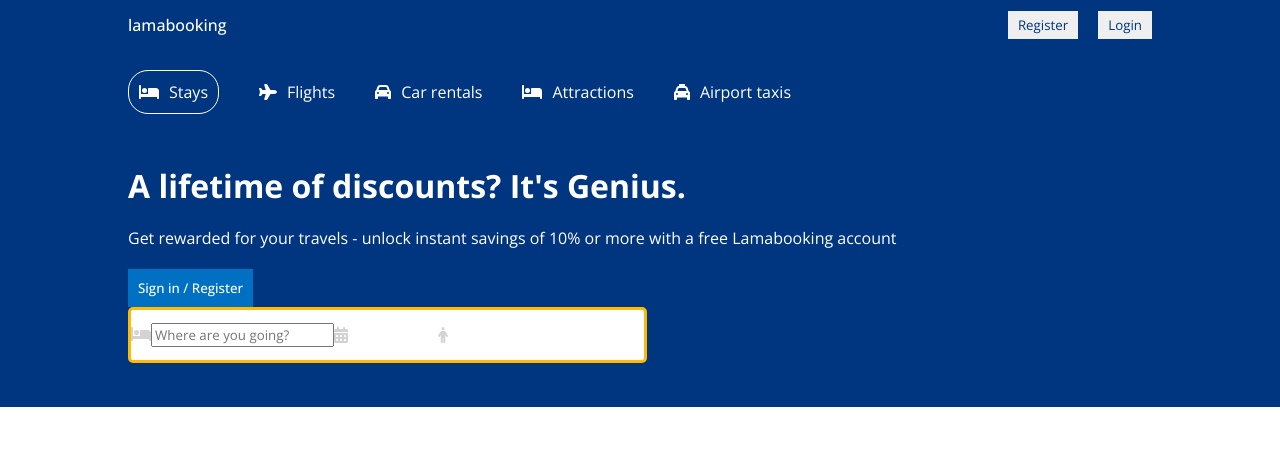
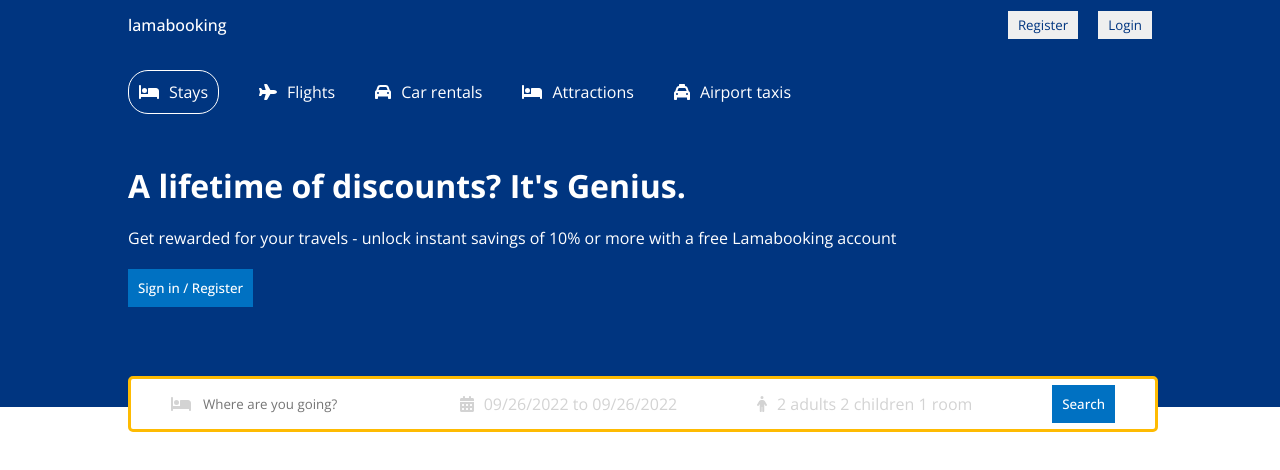
Before and after one commit to danxqhu/booking, a React (Create React App) app in the folder client/: page / in a window 1280 px wide. Shown: the top 470 px of the page. Built offline with nearby package versions, Linux system fonts and the light colour scheme.

Commit message:
add date range

```diff
--- a/client/package.json
+++ b/client/package.json
@@ -10,7 +10,9 @@
     "@testing-library/jest-dom": "^5.16.4",
     "@testing-library/react": "^13.1.1",
     "@testing-library/user-event": "^13.5.0",
+    "date-fns": "^2.29.3",
     "react": "^18.0.0",
+    "react-date-range": "^1.4.0",
     "react-dom": "^18.0.0",
     "react-router-dom": "^6.4.1",
     "react-scripts": "5.0.1",
--- a/client/src/components/header/Header.jsx
+++ b/client/src/components/header/Header.jsx
@@ -1,9 +1,22 @@
 // import React from 'react';
 import { FontAwesomeIcon } from '@fortawesome/react-fontawesome';
 import { faBed, faPlane, faCar, faTaxi, faCalendarDays, faPerson } from '@fortawesome/free-solid-svg-icons';
+import { DateRange } from 'react-date-range';
+import { useState } from 'react';
 import './header.scss';
+import 'react-date-range/dist/styles.css'; // main css file
+import 'react-date-range/dist/theme/default.css'; // theme css file
+import { format } from 'date-fns';
 
 export default function Header() {
+  const [openDate, setOpenDate] = useState(false);
+  const [date, setDate] = useState([
+    {
+      startDate: new Date(),
+      endDate: new Date(),
+      key: 'selection',
+    },
+  ]);
   return (
     <div className="header">
       <div className="headerContainer">
@@ -39,11 +52,26 @@
           </div>
           <div className="headerSearchItem">
             <FontAwesomeIcon icon={faCalendarDays} className="headerIcon" />
-            <span className="headerSearchText">date to date</span>
+            <span onClick={() => setOpenDate(!openDate)} className="headerSearchText">{`${format(
+              date[0].startDate,
+              'MM/dd/yyyy',
+            )} to ${format(date[0].endDate, 'MM/dd/yyyy')}`}</span>
+            {openDate && (
+              <DateRange
+                editableDateInputs={true}
+                onChange={item => setDate([item.selection])}
+                moveRangeOnFirstSelection={false}
+                ranges={date}
+                className="date"
+              />
+            )}
           </div>
           <div className="headerSearchItem">
             <FontAwesomeIcon icon={faPerson} className="headerIcon" />
             <span className="headerSearchText">2 adults 2 children 1 room</span>
+          </div>
+          <div className="headerSearchItem">
+            <button className="headerBtn">Search</button>
           </div>
         </div>
       </div>
--- a/client/src/components/header/header.scss
+++ b/client/src/components/header/header.scss
@@ -3,6 +3,7 @@
   color: white;
   display: flex;
   justify-content: center;
+  position: relative;
   .headerContainer {
     width: 100%;
     max-width: 1024px;
@@ -43,10 +44,27 @@
       padding: 10px 0px;
       border-radius: 5px;
       position: absolute;
-
+      bottom: -25px;
+      width: 100%;
+      max-width: 1024px;
       .headerSearchItem {
+        display: flex;
+        align-items: center;
+        gap: 10px;
         .headerIcon {
           color: lightgray;
+        }
+        .headerSearchInput {
+          border: none;
+          outline: none;
+        }
+        .headerSearchText {
+          color: lightgray;
+          cursor: pointer;
+        }
+        .date {
+          position: absolute;
+          top: 50px;
         }
       }
     }
```
Also changed, not shown: 2 other files (tests, documents, lock files or other folders).
